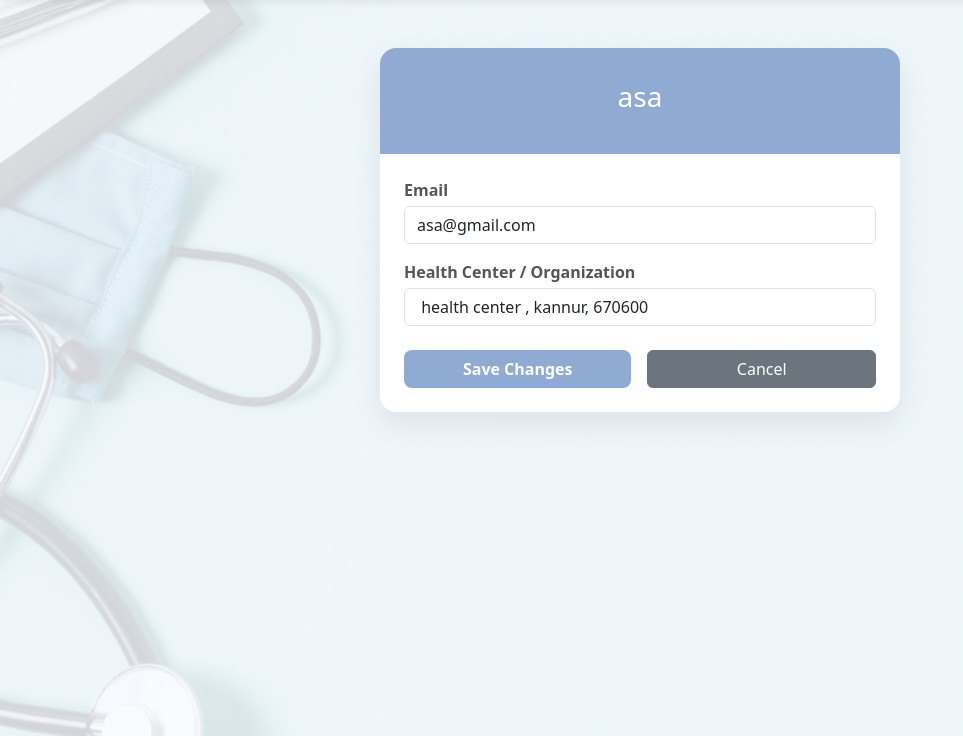
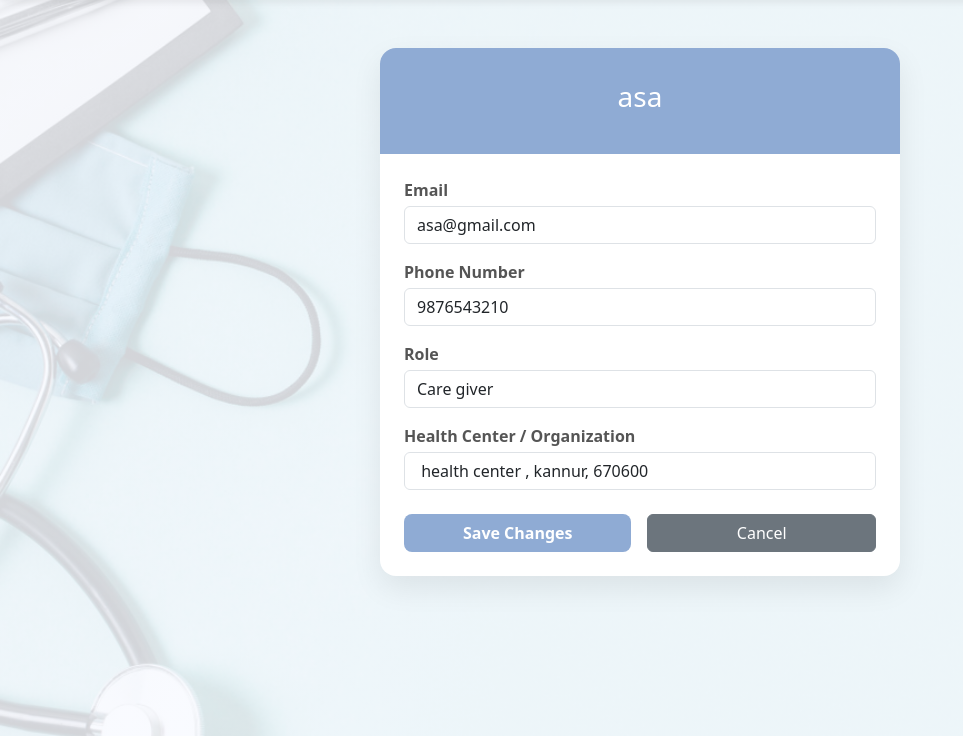
Before and after one commit to FaheemaTamton/EasyHeal, a Django app: page /account/?edit=true in a window 1280 px wide. Shown: the part 64-800 px from the top of the page, without its empty margins (0-963 px from the left). Run offline with Django 5.2, Linux system fonts and the light colour scheme; a user stored in the database is signed in; data comes from the database, SQL or seed files in the repository.

Commit message:
Update EasyHeal

```diff
--- a/backend/templates/my_account.html
+++ b/backend/templates/my_account.html
@@ -155,7 +155,17 @@
              value="{{ user.email }}" required>
     </div>
 
+    <div class="info-row">
+      <label class="info-label">Phone Number</label>
+      <input type="text" name="mobile" class="form-control"
+             value="{{ profile.mobile }}">
+    </div>
 
+    <div class="info-row">
+      <label class="info-label">Role</label>
+      <input type="text" name="role" class="form-control"
+             value="{{ profile.role }}">
+    </div>
 
     <div class="info-row">
       <label class="info-label">Health Center / Organization</label>
```
